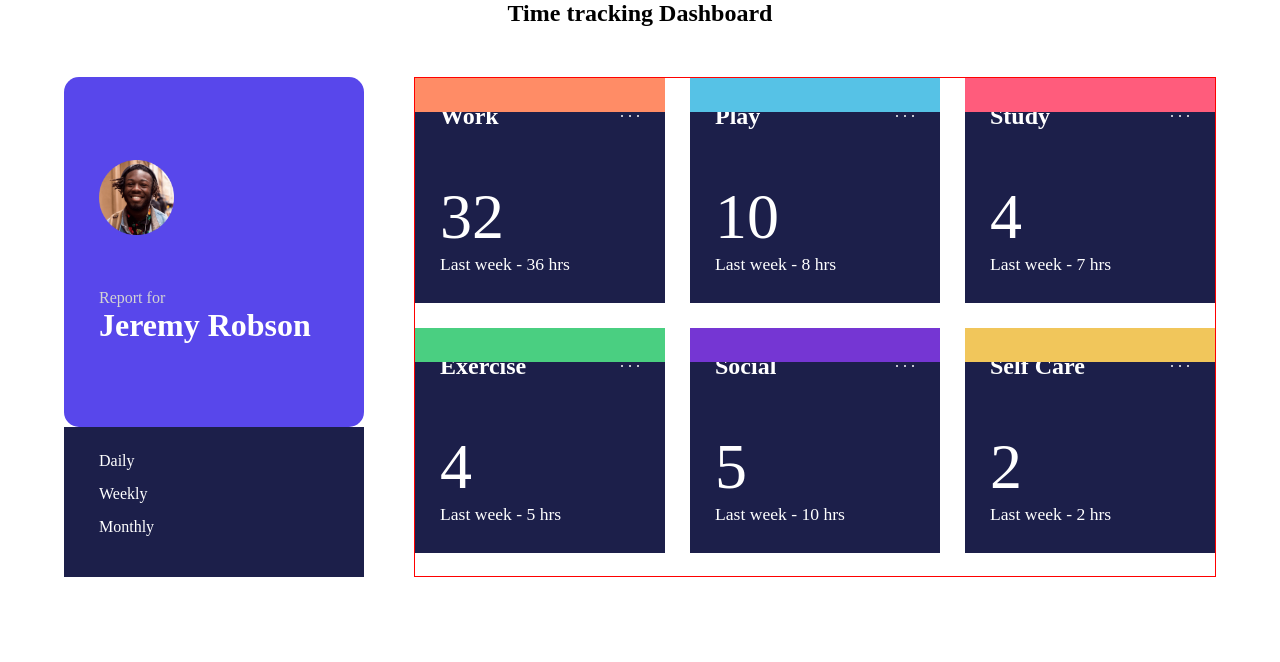
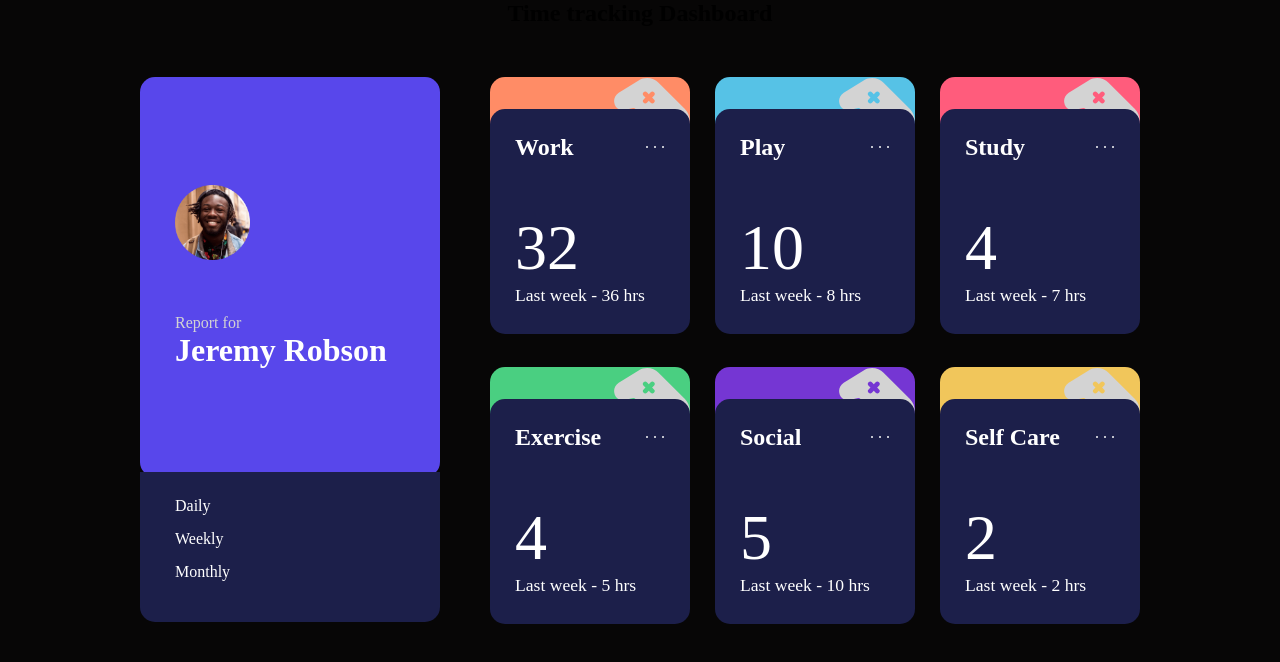
Before and after one commit to NielsLouwes/time-tracking-dash, a Next.js app: page / in a window 1280 px wide. Shown: the top 662 px of the page. Built offline with nearby package versions, Linux system fonts and the light colour scheme.

Commit message:
fixed card curving and spacing

```diff
--- a/src/components/LargeCard/LargeCard.styles.tsx
+++ b/src/components/LargeCard/LargeCard.styles.tsx
@@ -4,16 +4,18 @@ export const Card = styled.div`
   height: 500px;
   width: 300px;
   margin-right: 50px;
+  position: relative;
 `;
 
 export const CardTop = styled.div`
-  height: 350px;
+  height: 400px;
   background: hsl(246, 80%, 60%);
   border-radius: 15px;
   display: flex;
   flex-direction: column;
   justify-content: center;
   padding: 35px;
+
 `;
 
 export const ImageDiv = styled.div`
@@ -36,6 +38,12 @@ export const CardBottom = styled.div`
   color: white;
   padding-left: 35px;
   padding-top: 25px;
+  border-bottom-left-radius: 15px;
+  border-bottom-right-radius: 15px;
+  position: absolute;
+  width: 100%;
+  bottom: -45px;
+   z-index: 1;
 `;
 
 export const TimePeriod = styled.div`
--- a/src/components/SmallCard/SmallCard.styles.tsx
+++ b/src/components/SmallCard/SmallCard.styles.tsx
@@ -1,28 +1,30 @@
 import styled from "styled-components";
 
 export const Card = styled.div`
-  /* height: 250px; */
-  width: 250px;
+  height: 250px;
+  width: 200px;
   position: relative;
 `;
 
-export const CardTop = styled.div<{backgroundColor: string }>`
-  background: ${(props) => props.backgroundColor || "lightred"};
-  position: absolute;
-  top: 0;
-  left: 0;
-  right: 0;
-  height: 15%;
-
+export const CardTop = styled.div<{ backgroundColor: string }>`
+  width: 100%;
+  height: 100px;
+  background-color: ${(props) => props.backgroundColor};
+  border-top-left-radius: 15px;
+  border-top-right-radius: 15px;
+  display: flex;
+  justify-content: flex-end;
 `;
 
 export const CardBottom = styled.div`
   height: 225px;
   background: hsl(235, 46%, 20%);
-  border-top-left-radius: 15px;
-  border-top-right-radius: 15px;
+  border-radius: 15px;
   padding: 25px 25px;
-   z-index: 1;
+  z-index: 1;
+  position: absolute;
+  width: 100%;
+  top: 32px;
 
   &:hover {
     background-color: hsl(235, 45%, 61%);
--- a/src/components/SmallCard/SmallCard.tsx
+++ b/src/components/SmallCard/SmallCard.tsx
@@ -27,7 +27,15 @@ export default function SmallCard({
   return (
     <>
       <Card>
-        <CardTop backgroundColor={backgroundColor}></CardTop>
+        <CardTop backgroundColor={backgroundColor}>
+          <svg width="76" height="77" xmlns="http://www.w3.org/2000/svg">
+            <path
+              d="m60.91 71.846 12.314-19.892c3.317-5.36 3.78-13.818-2.31-19.908l-26.36-26.36c-4.457-4.457-12.586-6.843-19.908-2.31L4.753 15.69c-5.4 3.343-6.275 10.854-1.779 15.35a7.773 7.773 0 0 0 7.346 2.035l7.783-1.945a3.947 3.947 0 0 1 3.731 1.033l22.602 22.602c.97.97 1.367 2.4 1.033 3.732l-1.945 7.782a7.775 7.775 0 0 0 2.037 7.349c4.49 4.49 12.003 3.624 15.349-1.782Zm-24.227-46.12-1.891-1.892-1.892 1.892a2.342 2.342 0 0 1-3.312-3.312l1.892-1.892-1.892-1.891a2.342 2.342 0 0 1 3.312-3.312l1.892 1.891 1.891-1.891a2.342 2.342 0 0 1 3.312 3.312l-1.891 1.891 1.891 1.892a2.342 2.342 0 0 1-3.312 3.312Zm14.19 14.19a2.343 2.343 0 1 1 3.315-3.312 2.343 2.343 0 0 1-3.314 3.312Zm0 7.096a2.343 2.343 0 0 1 3.313-3.312 2.343 2.343 0 0 1-3.312 3.312Zm7.096-7.095a2.343 2.343 0 1 1 3.312 0 2.343 2.343 0 0 1-3.312 0Zm0 7.095a2.343 2.343 0 0 1 3.312-3.312 2.343 2.343 0 0 1-3.312 3.312Z"
+              fill="lightgrey"
+              fill-rule="nonzero"
+            />
+          </svg>
+        </CardTop>
         <CardBottom>
           <CategoryContainer>
             <Category>{title}</Category>
--- a/src/pages/index.styles.tsx
+++ b/src/pages/index.styles.tsx
@@ -5,11 +5,12 @@ export const Heading = styled.h2`
 `;
 
 export const Main = styled.main`
-  background: white;
+  /* background: white; */
   height: 100vh;
   display: flex;
   flex-direction: column;
   align-items: center;
+  background: #070606;
 `;
 
 export const Wrapper = styled.div`
@@ -21,9 +22,6 @@ export const GridContainer = styled.div`
   grid-template-columns: repeat(3, 1fr);
   grid-template-rows: repeat(3, 1fr);
   grid-column-gap: 25px;
-  grid-row-gap: 25px;
-  height: 500px;
-  border: 1px solid red;
-  /* height: auto; */
-  /* width: 1000px; */
+  grid-row-gap: 40px;
+  height: 550px;
 `;
```
